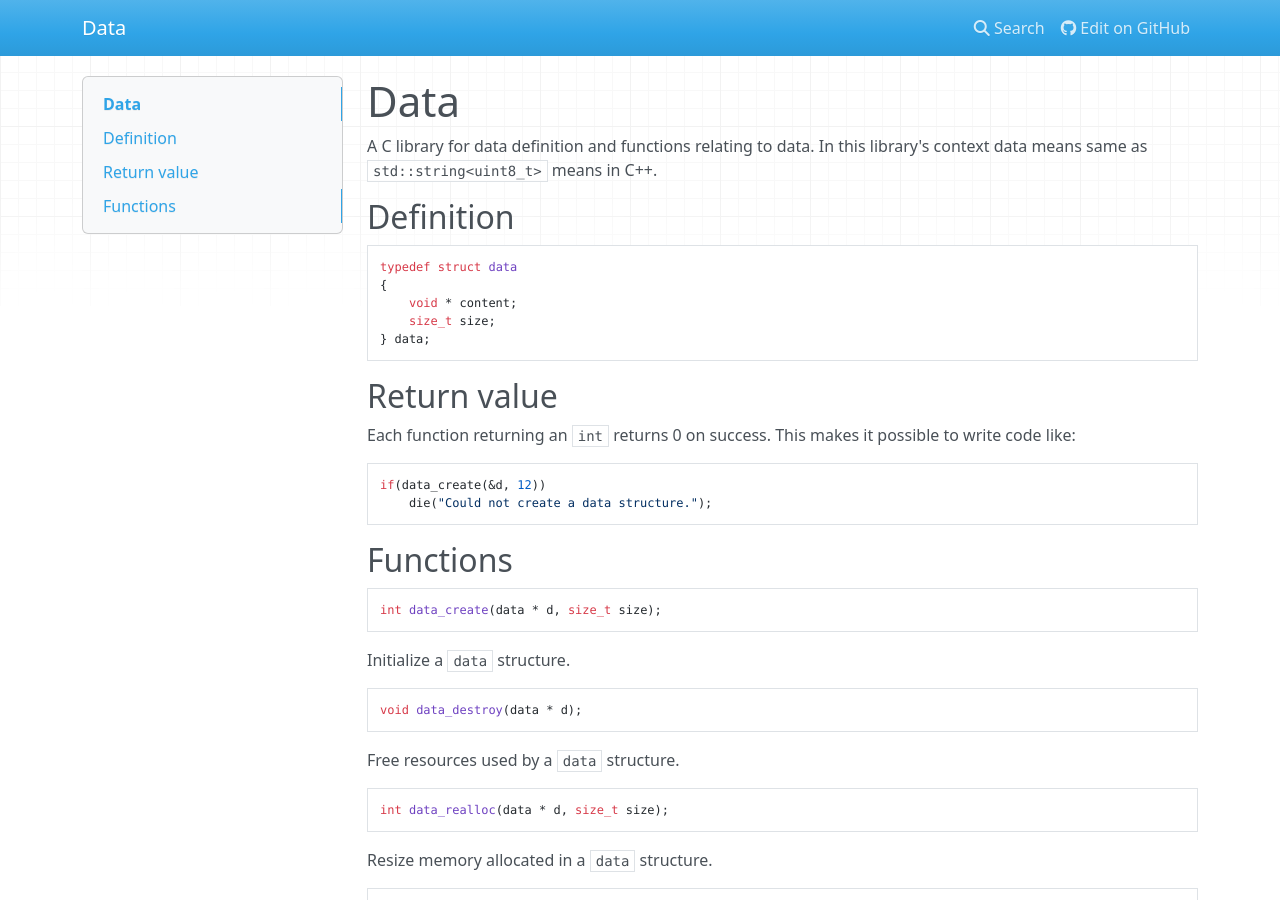
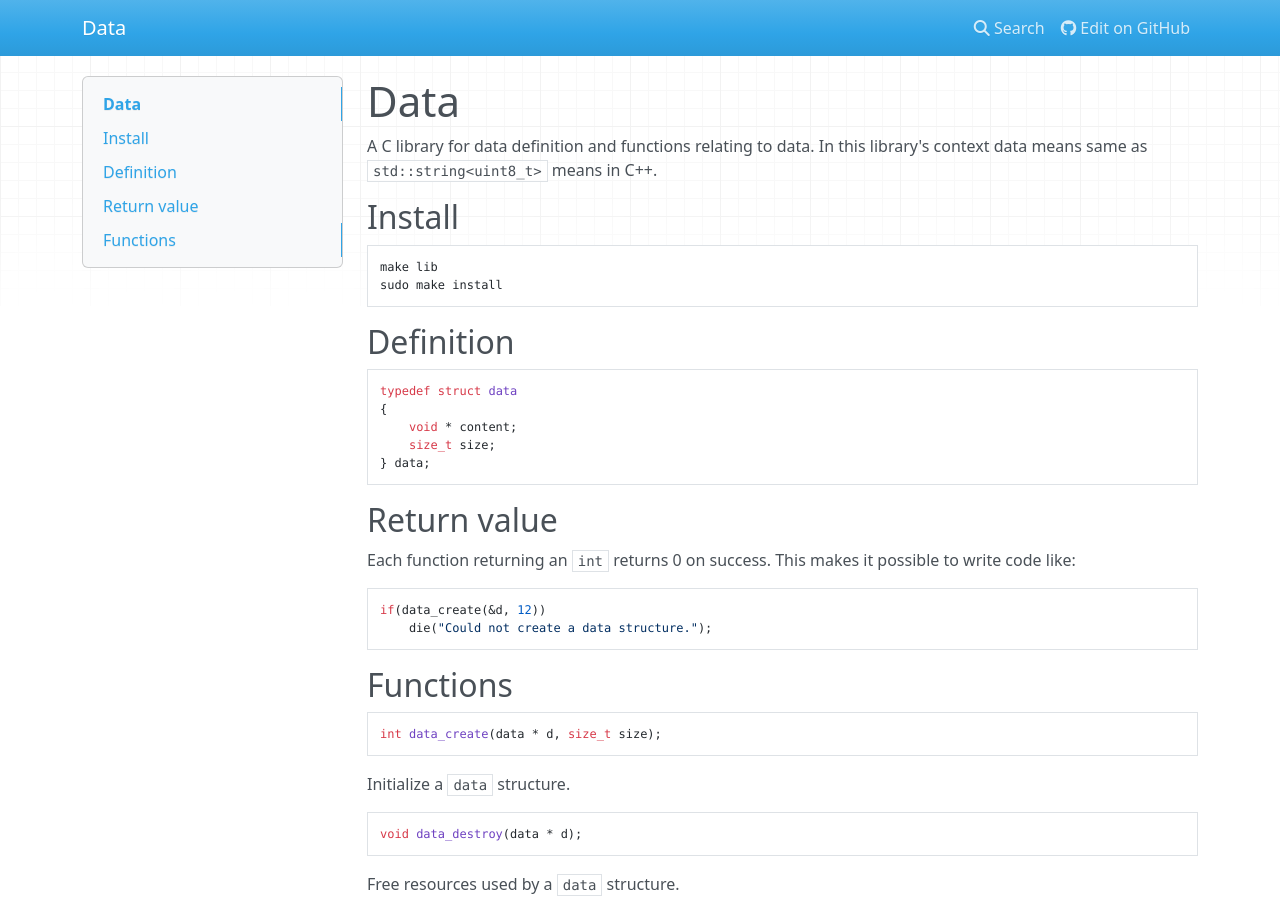
Before and after one commit to gryor/data, an MkDocs documentation site: the page built from docs/index.md, in a window 1280 px wide and 900 px high. Built offline with MkDocs 1.6.1, drawn with Linux system fonts in a browser that asks for light colours; nearby versions of some CDN libraries.

Commit message:
Update index.md

````diff
--- a/docs/index.md
+++ b/docs/index.md
@@ -4,6 +4,12 @@ A C library for data definition and functions relating to data.
 In this library's context data means same as `std::string<uint8_t>` means in
 C++.
 
+## Install
+
+```sh
+make lib
+sudo make install
+```
 
 ## Definition
 
````
